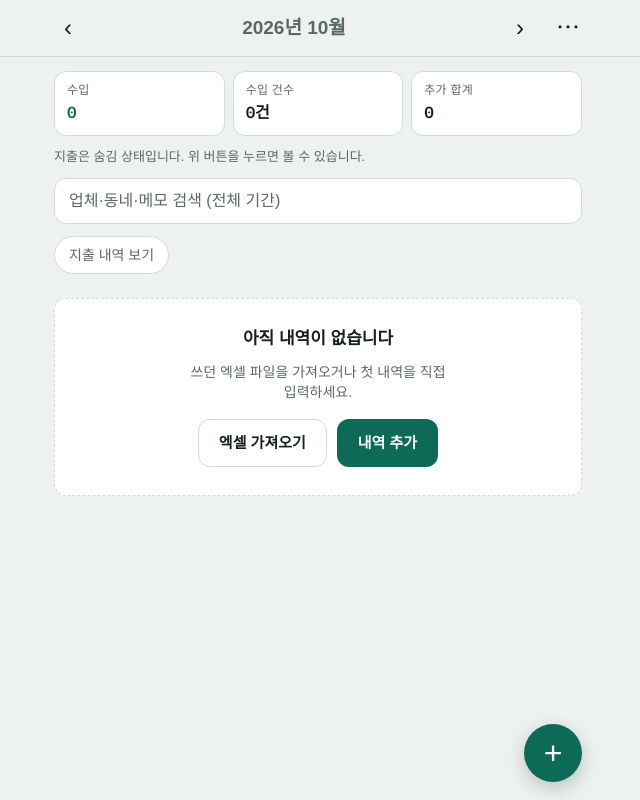
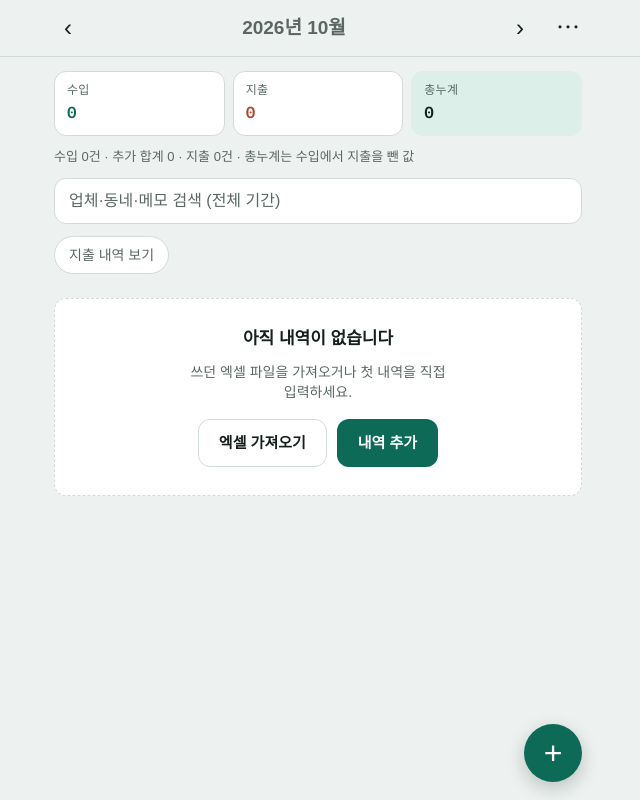
Before and after one commit to CMGGOLF/garak-tool, a plain HTML site: page index.html in a window 1280 px wide. Shown: the whole page, without its empty margins (322-962 px from the left). Drawn offline with Linux system fonts and the light colour scheme; a web font is replaced by a local one.

Commit message:
Refactor tile rendering and update toast messages

```diff
--- a/index.html
+++ b/index.html
@@ -446,16 +446,13 @@ tr.badrow td{background:var(--out-bg)}
     $('outTg').setAttribute('aria-pressed', showOut ? 'true' : 'false');
     $('outTg').textContent = showOut ? '지출 내역 숨기기' : '지출 내역 보기';
 
-    $('tiles').innerHTML = showOut
-      ? '<div class="tile in"><span class="lb">수입</span><b>' + fmt(t.inc) + '</b></div>' +
-        '<div class="tile out"><span class="lb">지출</span><b>' + fmt(t.out) + '</b></div>' +
-        '<div class="tile net' + (t.net < 0 ? ' neg' : '') + '"><span class="lb">총누계</span><b>' + (t.net < 0 ? '−' : '') + fmt(Math.abs(t.net)) + '</b></div>'
-      : '<div class="tile in"><span class="lb">수입</span><b>' + fmt(t.inc) + '</b></div>' +
-        '<div class="tile"><span class="lb">수입 건수</span><b>' + t.ni + '건</b></div>' +
-        '<div class="tile"><span class="lb">추가 합계</span><b>' + fmt(t.extra) + '</b></div>';
+    $('tiles').innerHTML =
+      '<div class="tile in"><span class="lb">수입</span><b>' + fmt(t.inc) + '</b></div>' +
+      '<div class="tile out"><span class="lb">지출</span><b>' + fmt(t.out) + '</b></div>' +
+      '<div class="tile net' + (t.net < 0 ? ' neg' : '') + '"><span class="lb">총누계</span><b>' + (t.net < 0 ? '−' : '') + fmt(Math.abs(t.net)) + '</b></div>';
     $('sub').textContent = searching
       ? '“' + q.trim() + '” 검색 결과 ' + shown.length + '건 · 전체 기간'
-      : (showOut ? '수입 ' + t.ni + '건 · 추가 합계 ' + fmt(t.extra) + ' · 지출 ' + t.no + '건 · 총누계는 수입에서 지출을 뺀 값' : '지출은 숨김 상태입니다. 위 버튼을 누르면 볼 수 있습니다.');
+      : '수입 ' + t.ni + '건 · 추가 합계 ' + fmt(t.extra) + ' · 지출 ' + t.no + '건 · 총누계는 수입에서 지출을 뺀 값';
 
     // 고정지출 안내
     var bn = '';
@@ -560,7 +557,7 @@ tr.badrow td{background:var(--out-bg)}
     if (more) {
       $('fName').value = ''; $('fAmt').value = ''; $('fExtra').value = ''; $('fPay').value = ''; $('fMemo').value = '';
       setKind(kind); $('fName').focus(); toast('저장했습니다. 이어서 입력하세요.');
-    } else { closeSheet(); toast(kind === 'out' && !showOut ? '저장했습니다 (지출은 홈에 표시되지 않습니다)' : '저장했습니다'); }
+    } else { closeSheet(); toast(kind === 'out' && !showOut ? '저장했습니다 (지출은 위 합계에만 반영됩니다)' : '저장했습니다'); }
     render();
   });
   $('bDel').addEventListener('click', function () {
```
